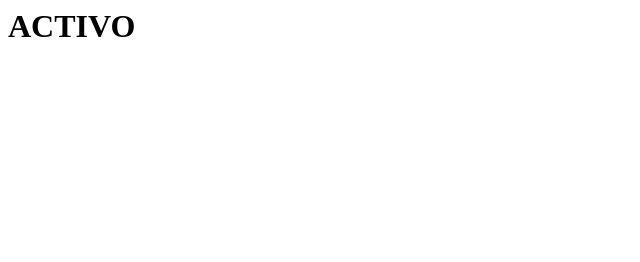
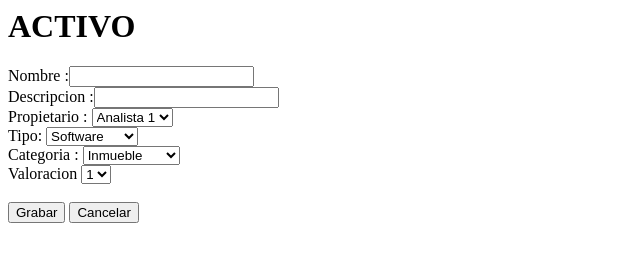
Before and after one commit to VanDerCroix/sgsi, a plain HTML site: page html/ingreso_activos/ingreso_activos.html in a window 1280 px wide. Shown: the whole page, without its empty margins (0-640 px from the left). Drawn offline with Linux system fonts and the light colour scheme.

Commit message:
funcionalidad vista 2

```diff
--- a/html/ingreso_activos/ingreso_activos.html
+++ b/html/ingreso_activos/ingreso_activos.html
@@ -4,6 +4,75 @@
 </head>
 <body>
 	<h1>ACTIVO</h1>
-	<FORM></FORM>
+	<FORM>
+		<label>Nombre :</label><input id="input_nombre" type="text" value="">
+		<br />
+		<label>Descripcion :</label><input id="input_descripcion" type="textarea" value="">
+		<br />
+		<label>Propietario :</label>
+		<select>
+			<option>Analista 1</option>
+			<option>Analista 2</option>
+			<option>Analista 3</option>
+			<option>Analista 4</option>
+		</select>
+		<br />
+		<label>Tipo: </label>
+		<select id="select_tipo">
+			<option value="S">Software</option>
+			<option value="H">Hardware</option>
+			<option value="I">Informacion</option>
+			<option value="V">Servicios</option>
+			<option value="R">RR.HH.</option>
+		</select>
+		<br />
+		<label>Categoria :</label>
+		<select id="select_categoria">
+			<option value="I">Inmueble</option>
+			<option value="P">Personal</option>
+			<option value="E">Equipo</option>
+			<option value="A">Aplicaciones</option>
+			<option value="D">Documentos</option>
+			<option value="T">Datos</option>
+		</select>
+		<br />
+		<label>Valoracion</label>
+		<select id="select_valoracion">
+			<option value="1">1</option>
+			<option value="2">2</option>
+			<option value="3">3</option>
+			<option value="4">4</option>
+			<option value="5">5</option>
+		</select>
+		<br /><br />
+		<input type="button" value="Grabar" onclick="grabar();">
+		<input type="button" value="Cancelar">
+	</FORM>
+<script>
+	var contador = 0;
+	function grabar() {
+		var nombre = document.getElementById("input_nombre").value;
+		var descripcion = document.getElementById("input_descripcion").value;
+		var codigo;
+
+		if(nombre.length != 0 && descripcion.length != 0) {
+			codigo = document.getElementById("select_tipo").value;
+			codigo += document.getElementById("select_categoria").value;
+			codigo += getContador();
+			alert("Nombre "+nombre+"\nDescripcion "+descripcion+"\nCodigo: " + codigo + "\nSe guardaron los datos.");
+		} else {
+			alert("Debe llenar todos los campos antes de grabar");
+		}
+
+	}
+	function getContador() {
+		contador++;
+		if(contador < 10) {
+			return "0" + contador;
+		} else if (contador < 100) {
+			return contador.toString();
+		}
+	}
+</script>
 </body>
 </html>
```
Also changed, not shown: index.html (+7 -2 lines).
